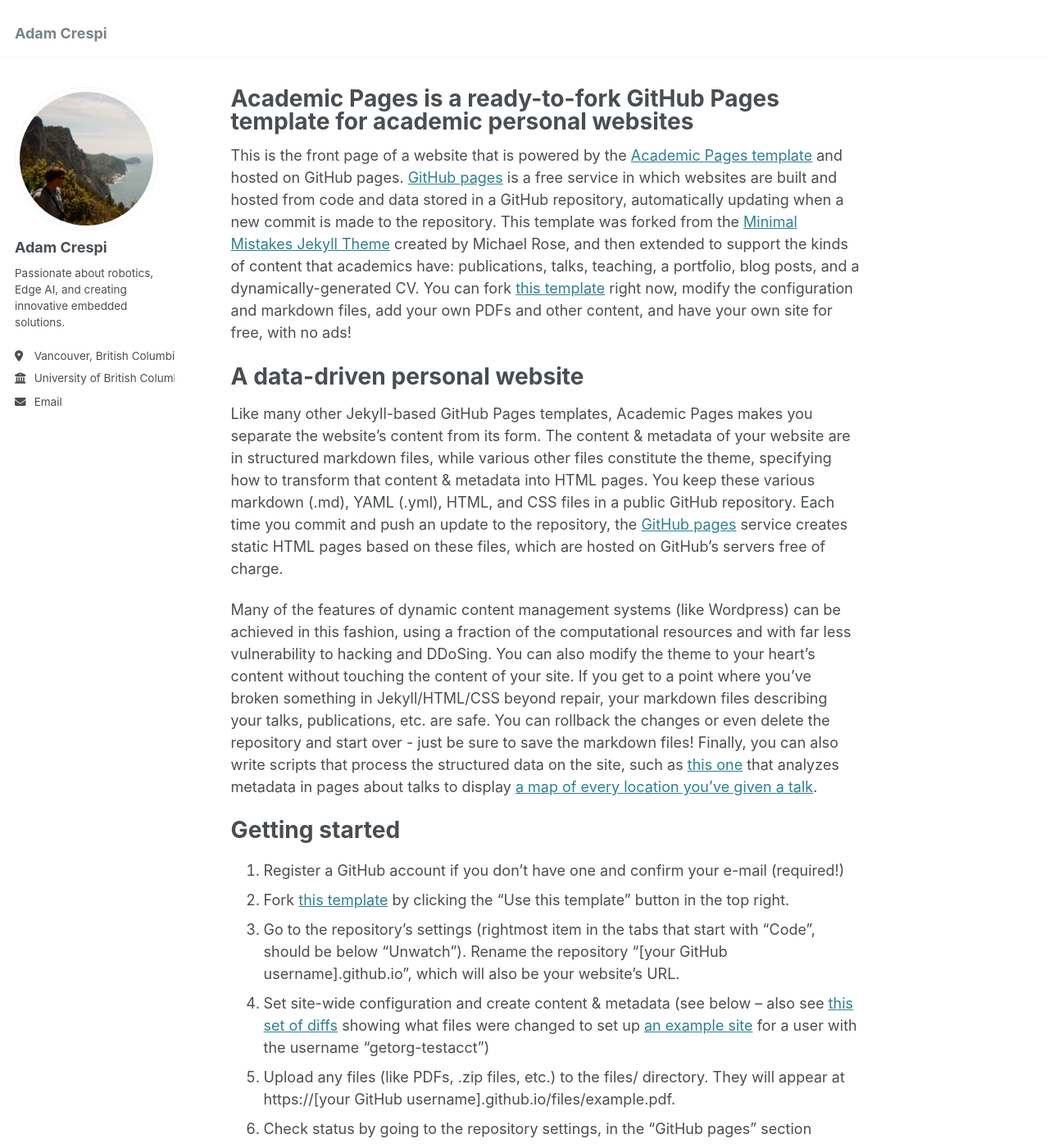
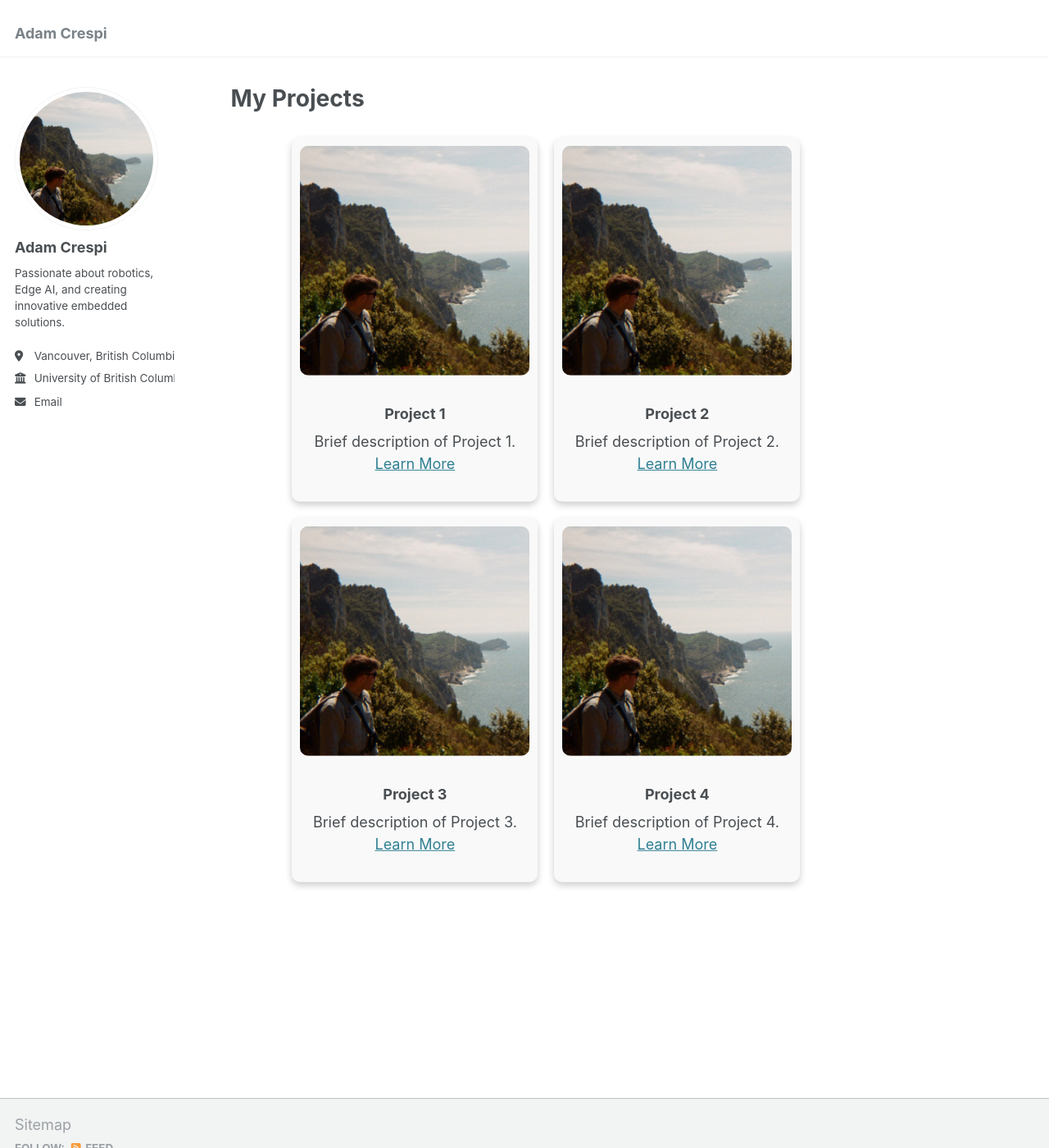
Before and after one commit to adamcrespi/adamcrespi.github.io, a Jekyll site: the page built from _pages/about.md, in a window 1280 px wide and 1400 px high. Shown: the whole window at 82% size. Built offline with Jekyll 4.4.1, drawn with Linux system fonts in a browser that asks for light colours; some of the changed text lies outside the part shown.

Commit message:
Update about.md

```diff
--- a/_pages/about.md
+++ b/_pages/about.md
@@ -1,49 +1,78 @@
 ---
 permalink: /
-title: "Academic Pages is a ready-to-fork GitHub Pages template for academic personal websites"
+title: "My Projects"
 author_profile: true
 redirect_from:
   - /about/
   - /about.html
 ---
 
-This is the front page of a website that is powered by the [Academic Pages template](https://github.com/academicpages/academicpages.github.io) and hosted on GitHub pages. [GitHub pages](https://pages.github.com) is a free service in which websites are built and hosted from code and data stored in a GitHub repository, automatically updating when a new commit is made to the repository. This template was forked from the [Minimal Mistakes Jekyll Theme](https://mmistakes.github.io/minimal-mistakes/) created by Michael Rose, and then extended to support the kinds of content that academics have: publications, talks, teaching, a portfolio, blog posts, and a dynamically-generated CV. You can fork [this template](https://github.com/academicpages/academicpages.github.io) right now, modify the configuration and markdown files, add your own PDFs and other content, and have your own site for free, with no ads!
+<div class="masonry">
+  <div class="project">
+    <img src="/images/linkedFILM.jpg" alt="Project 1">
+    <h3>Project 1</h3>
+    <p>Brief description of Project 1. <a href="/projects/project1/">Learn More</a></p>
+  </div>
+  <div class="project">
+    <img src="/images/linkedFILM.jpg" alt="Project 2">
+    <h3>Project 2</h3>
+    <p>Brief description of Project 2. <a href="/projects/project2/">Learn More</a></p>
+  </div>
+  <div class="project">
+    <img src="/images/linkedFILM.jpg" alt="Project 3">
+    <h3>Project 3</h3>
+    <p>Brief description of Project 3. <a href="/projects/project3/">Learn More</a></p>
+  </div>
+  <div class="project">
+    <img src="/images/linkedFILM.jpg" alt="Project 4">
+    <h3>Project 4</h3>
+    <p>Brief description of Project 4. <a href="/projects/project4/">Learn More</a></p>
+  </div>
+</div>
 
-A data-driven personal website
-======
-Like many other Jekyll-based GitHub Pages templates, Academic Pages makes you separate the website's content from its form. The content & metadata of your website are in structured markdown files, while various other files constitute the theme, specifying how to transform that content & metadata into HTML pages. You keep these various markdown (.md), YAML (.yml), HTML, and CSS files in a public GitHub repository. Each time you commit and push an update to the repository, the [GitHub pages](https://pages.github.com/) service creates static HTML pages based on these files, which are hosted on GitHub's servers free of charge.
+<style>
+/* Masonry Layout */
+.masonry {
+  display: flex;
+  flex-wrap: wrap;
+  gap: 20px;
+  justify-content: center;
+  padding: 20px;
+}
 
-Many of the features of dynamic content management systems (like Wordpress) can be achieved in this fashion, using a fraction of the computational resources and with far less vulnerability to hacking and DDoSing. You can also modify the theme to your heart's content without touching the content of your site. If you get to a point where you've broken something in Jekyll/HTML/CSS beyond repair, your markdown files describing your talks, publications, etc. are safe. You can rollback the changes or even delete the repository and start over - just be sure to save the markdown files! Finally, you can also write scripts that process the structured data on the site, such as [this one](https://github.com/academicpages/academicpages.github.io/blob/master/talkmap.ipynb) that analyzes metadata in pages about talks to display [a map of every location you've given a talk](https://academicpages.github.io/talkmap.html).
+/* Individual Project */
+.project {
+  position: relative;
+  width: 300px;
+  animation: float 6s ease-in-out infinite;
+  border-radius: 10px;
+  overflow: hidden;
+  text-align: center;
+  background-color: #f9f9f9;
+  padding: 10px;
+  box-shadow: 0 4px 8px rgba(0, 0, 0, 0.2);
+}
 
-Getting started
-======
-1. Register a GitHub account if you don't have one and confirm your e-mail (required!)
-1. Fork [this template](https://github.com/academicpages/academicpages.github.io) by clicking the "Use this template" button in the top right.
-1. Go to the repository's settings (rightmost item in the tabs that start with "Code", should be below "Unwatch"). Rename the repository "[your GitHub username].github.io", which will also be your website's URL.
-1. Set site-wide configuration and create content & metadata (see below -- also see [this set of diffs](http://archive.is/3TPas) showing what files were changed to set up [an example site](https://getorg-testacct.github.io) for a user with the username "getorg-testacct")
-1. Upload any files (like PDFs, .zip files, etc.) to the files/ directory. They will appear at https://[your GitHub username].github.io/files/example.pdf.
-1. Check status by going to the repository settings, in the "GitHub pages" section
+/* Project Image */
+.project img {
+  width: 100%;
+  height: auto;
+  border-radius: 10px;
+  transition: transform 0.3s ease;
+}
 
-Site-wide configuration
-------
-The main configuration file for the site is in the base directory in [_config.yml](https://github.com/academicpages/academicpages.github.io/blob/master/_config.yml), which defines the content in the sidebars and other site-wide features. You will need to replace the default variables with ones about yourself and your site's github repository. The configuration file for the top menu is in [_data/navigation.yml](https://github.com/academicpages/academicpages.github.io/blob/master/_data/navigation.yml). For example, if you don't have a portfolio or blog posts, you can remove those items from that navigation.yml file to remove them from the header.
+/* Hover Effect */
+.project:hover img {
+  transform: scale(1.1);
+}
 
-Create content & metadata
-------
-For site content, there is one markdown file for each type of content, which are stored in directories like _publications, _talks, _posts, _teaching, or _pages. For example, each talk is a markdown file in the [_talks directory](https://github.com/academicpages/academicpages.github.io/tree/master/_talks). At the top of each markdown file is structured data in YAML about the talk, which the theme will parse to do lots of cool stuff. The same structured data about a talk is used to generate the list of talks on the [Talks page](https://academicpages.github.io/talks), each [individual page](https://academicpages.github.io/talks/2012-03-01-talk-1) for specific talks, the talks section for the [CV page](https://academicpages.github.io/cv), and the [map of places you've given a talk](https://academicpages.github.io/talkmap.html) (if you run this [python file](https://github.com/academicpages/academicpages.github.io/blob/master/talkmap.py) or [Jupyter notebook](https://github.com/academicpages/academicpages.github.io/blob/master/talkmap.ipynb), which creates the HTML for the map based on the contents of the _talks directory).
-
-**Markdown generator**
-
-The repository includes [a set of Jupyter notebooks](https://github.com/academicpages/academicpages.github.io/tree/master/markdown_generator
-) that converts a CSV containing structured data about talks or presentations into individual markdown files that will be properly formatted for the Academic Pages template. The sample CSVs in that directory are the ones I used to create my own personal website at stuartgeiger.com. My usual workflow is that I keep a spreadsheet of my publications and talks, then run the code in these notebooks to generate the markdown files, then commit and push them to the GitHub repository.
-
-How to edit your site's GitHub repository
-------
-Many people use a git client to create files on their local computer and then push them to GitHub's servers. If you are not familiar with git, you can directly edit these configuration and markdown files directly in the github.com interface. Navigate to a file (like [this one](https://github.com/academicpages/academicpages.github.io/blob/master/_talks/2012-03-01-talk-1.md) and click the pencil icon in the top right of the content preview (to the right of the "Raw | Blame | History" buttons). You can delete a file by clicking the trashcan icon to the right of the pencil icon. You can also create new files or upload files by navigating to a directory and clicking the "Create new file" or "Upload files" buttons.
-
-Example: editing a markdown file for a talk
-![Editing a markdown file for a talk](/images/editing-talk.png)
-
-For more info
-------
-More info about configuring Academic Pages can be found in [the guide](https://academicpages.github.io/markdown/), the [growing wiki](https://github.com/academicpages/academicpages.github.io/wiki), and you can always [ask a question on GitHub](https://github.com/academicpages/academicpages.github.io/discussions). The [guides for the Minimal Mistakes theme](https://mmistakes.github.io/minimal-mistakes/docs/configuration/) (which this theme was forked from) might also be helpful.
+/* Floating Animation */
+@keyframes float {
+  0%, 100% {
+    transform: translateY(0);
+  }
+  50% {
+    transform: translateY(-10px);
+  }
+}
+</style>
```
